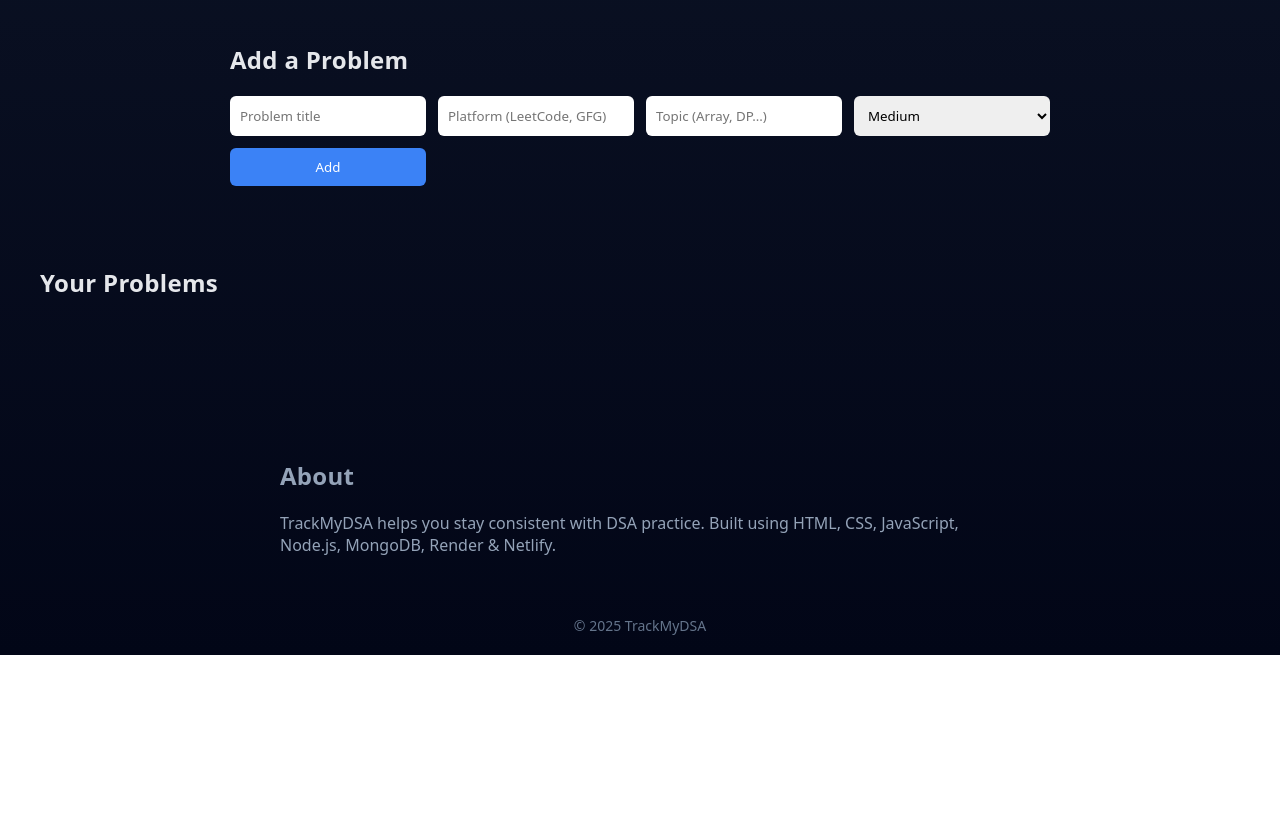
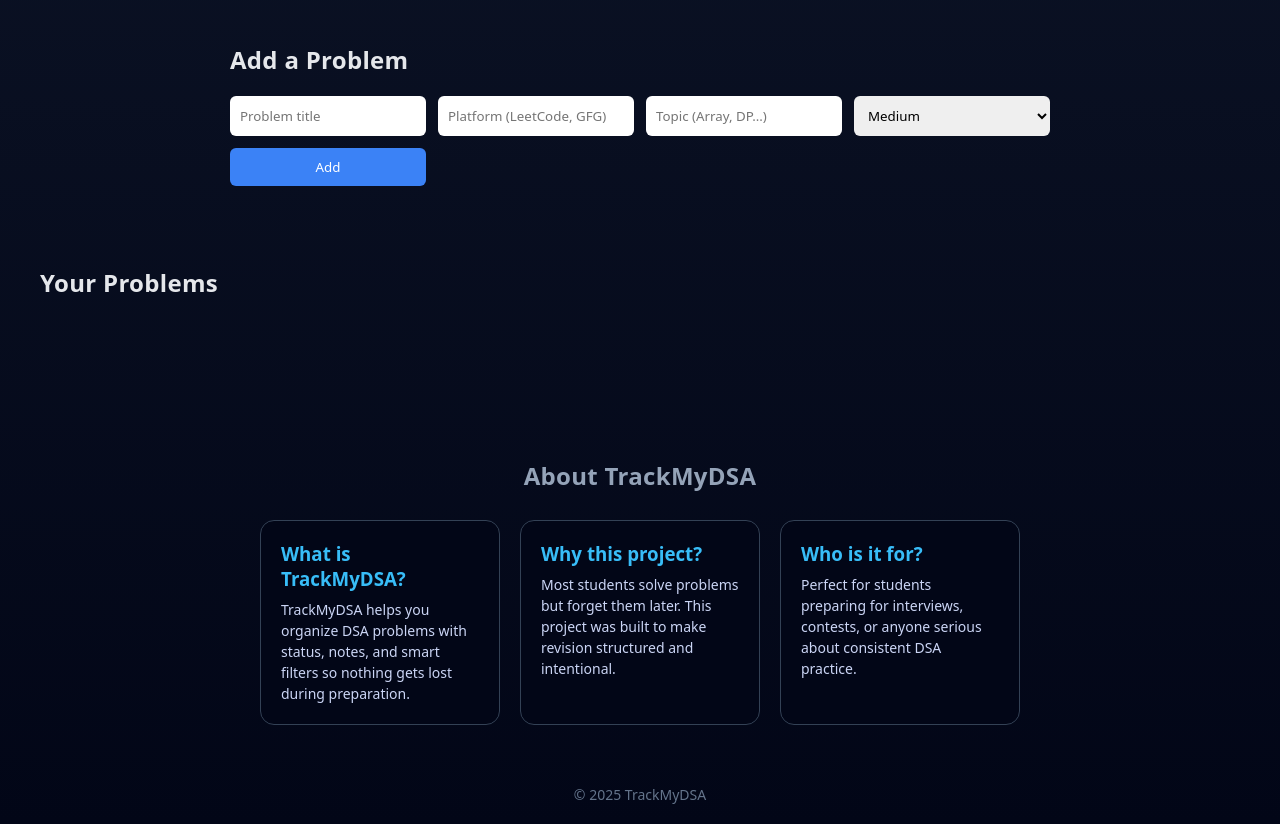
Before and after one commit to Ashu-katariya/track-my-dsa, a plain HTML site: page index.html in a window 1280 px wide. Shown: the part 554-1378 px from the top of the page. Before the commit the page ends 1209 px from the top, so only its background shows below. Drawn offline with Linux system fonts and the light colour scheme; no server answers.

Commit message:
Improving about section

```diff
--- a/index.html
+++ b/index.html
@@ -83,12 +83,35 @@
 
   <!-- ================= ABOUT ================= -->
   <section id="about" class="about">
-    <h2>About</h2>
-    <p>
-      TrackMyDSA helps you stay consistent with DSA practice.
-      Built using HTML, CSS, JavaScript, Node.js, MongoDB, Render & Netlify.
-    </p>
-  </section>
+  <h2>About TrackMyDSA</h2>
+
+  <div class="about-grid">
+    <div class="about-card">
+      <h3>What is TrackMyDSA?</h3>
+      <p>
+        TrackMyDSA helps you organize DSA problems with status, notes,
+        and smart filters so nothing gets lost during preparation.
+      </p>
+    </div>
+
+    <div class="about-card">
+      <h3>Why this project?</h3>
+      <p>
+        Most students solve problems but forget them later.
+        This project was built to make revision structured and intentional.
+      </p>
+    </div>
+
+    <div class="about-card">
+      <h3>Who is it for?</h3>
+      <p>
+        Perfect for students preparing for interviews, contests,
+        or anyone serious about consistent DSA practice.
+      </p>
+    </div>
+  </div>
+</section>
+
 
   <!-- ================= FOOTER ================= -->
   <footer class="footer">
--- a/style.css
+++ b/style.css
@@ -342,3 +342,45 @@
   border-color: #38bdf8;
   box-shadow: 0 0 0 3px rgba(56, 189, 248, 0.25);
 }
+
+.about {
+  padding: 40px 20px;
+  text-align: center;
+}
+
+.about h2 {
+  margin-bottom: 28px;
+}
+
+.about-grid {
+  display: grid;
+  grid-template-columns: repeat(auto-fit, minmax(220px, 1fr));
+  gap: 20px;
+  max-width: 900px;
+  margin: 0 auto;
+}
+
+.about-card {
+  background: #020617;
+  border: 1px solid #334155;
+  border-radius: 14px;
+  padding: 20px;
+  text-align: left;
+  transition: transform 0.2s ease, box-shadow 0.2s ease;
+}
+
+.about-card:hover {
+  transform: translateY(-4px);
+  box-shadow: 0 8px 24px rgba(0, 0, 0, 0.35);
+}
+
+.about-card h3 {
+  margin-bottom: 8px;
+  color: #38bdf8;
+}
+
+.about-card p {
+  color: #cbd5f5;
+  font-size: 14px;
+  line-height: 1.5;
+}
```
